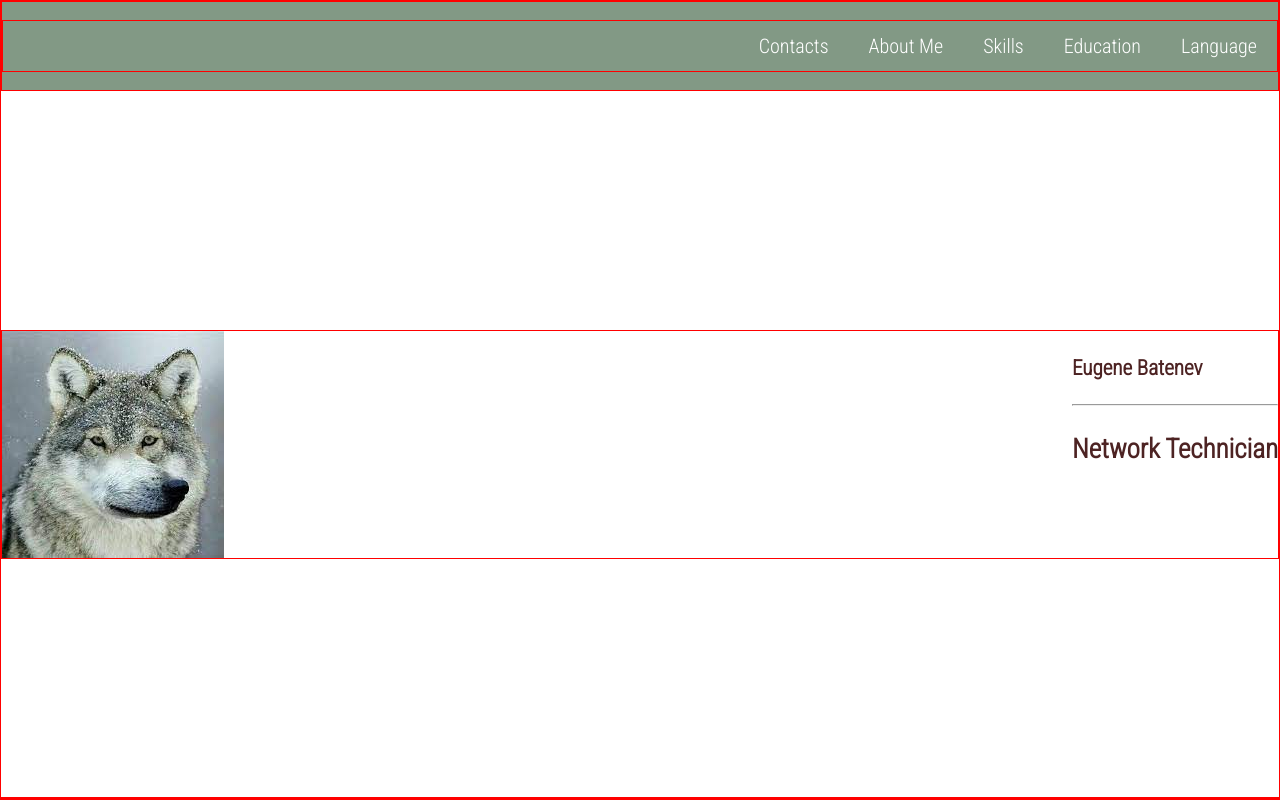
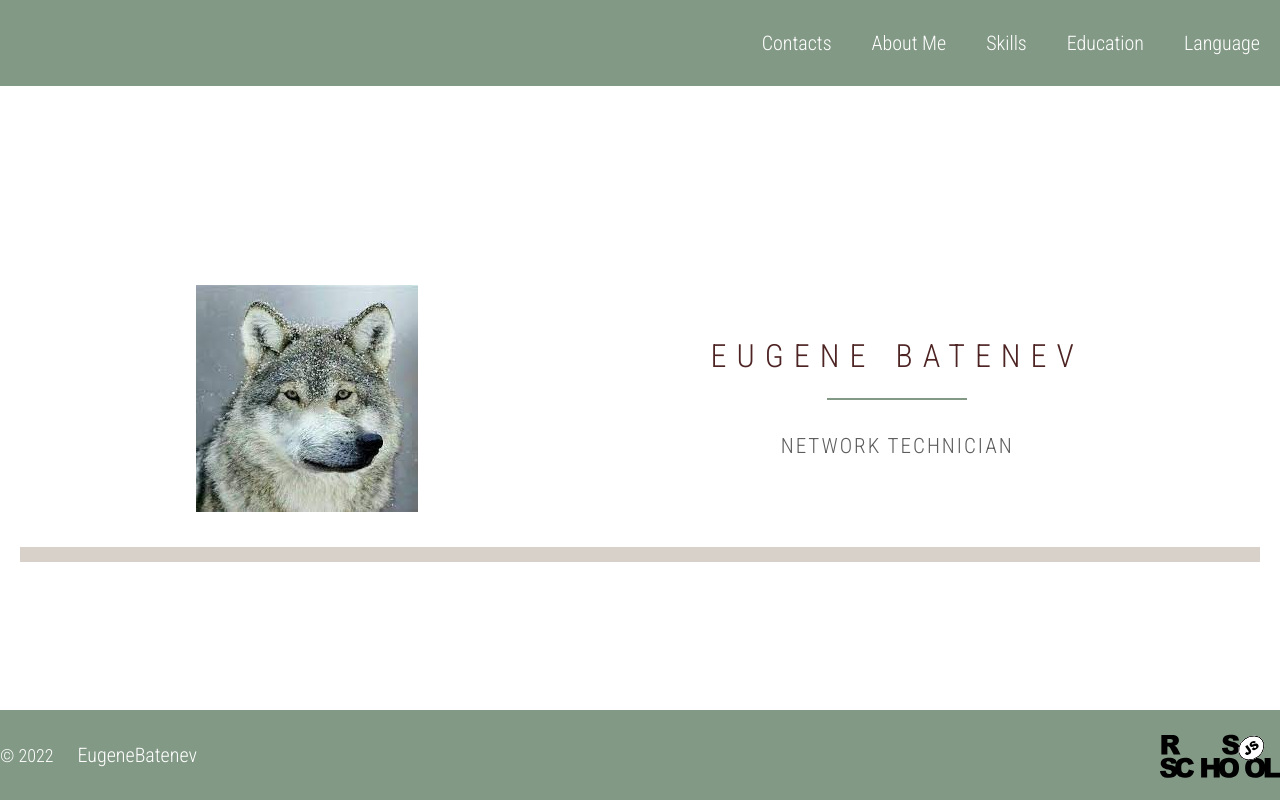
Before and after one commit to EugeneBatenev/rsschool-cv, a plain HTML site: page index.html in a window 1280 px wide. Drawn offline with Linux system fonts and the light colour scheme.

Commit message:
add: add some html + css

```diff
--- a/index.html
+++ b/index.html
@@ -15,37 +15,68 @@
     <title>CV</title>
   </head>
   <body>
+    <!--Работа с хэдером-->
     <header class="header">
+      <!--контейнер  содержит в себе все элементы шапки, ограничивая их заданным нами параметром-->
       <div class="container">
         <nav class="nav">
           <ul class="nav-list">
-              <li class="nav-items"><a href="#contacts" class="nav-link">Contacts</a></li>
-              <li class="nav-items"><a href="#about-me" class="nav-link">About Me</a></li>
-              <li class="nav-items"><a href="#skills" class="nav-link">Skills</a></li>
-              <li class="nav-items"><a href="#education" class="nav-link">Education</a></li>
-              <li class="nav-items"><a href="#language" class="nav-link">Language</a></li>
+            <li class="nav-items">
+              <a href="#contacts" class="nav-link">Contacts</a>
+            </li>
+            <li class="nav-items">
+              <a href="#about-me" class="nav-link">About Me</a>
+            </li>
+            <li class="nav-items">
+              <a href="#skills" class="nav-link">Skills</a>
+            </li>
+            <li class="nav-items">
+              <a href="#education" class="nav-link">Education</a>
+            </li>
+            <li class="nav-items">
+              <a href="#language" class="nav-link">Language</a>
+            </li>
           </ul>
         </nav>
       </div>
     </header>
+    <!--Используя семантические теги, создаем основное наполнение внутри тега main-->
     <main class="main">
-      <div class="container">
-        <section class="main-container">
+      <!--Создаем контейнер с дополнительным классом section-profile чтобы данный контейнер наследовал параметры по классу container, но при этом мог получать доп свойства через обращение к классу section-profile-->
+      <div class="container main-container">
+        <!--Используя тег section создаем секции с контентом для нашего main. Жека привыкай к семантической верстке. Section как правило содержит в себе один заголово (h1-h6)-->
+        <section class="section section-profile">
           <img
             src="/rsschool-cv/assets/wolf.jpg"
-            alt="wolf"
-            class="section-profile-logo"
+            alt=""
+            class="section-profile-photo"
           />
-          <section class="">
-            <h1>Eugene Batenev</h1>
-            <hr />
-            <h2>Network Technician</h2>
-          </section>
+          <div class="section-profile-titles">
+            <h1 class="section-title main-title">Eugene Batenev
+            </h1>
+            <h3 class="section-subtitle">Network Technician</h3>
+          </div>
         </section>
+        <section class="section"></section>
+        <section class="section"></section>
+        <section class="section"></section>
+        <section class="section"></section>
+        <section class="section"></section>
+        <section class="section"></section>
+        <section class="section"></section>
+        <section class="section"></section>
       </div>
     </main>
     <footer class="footer">
-      <div class="container"></div>
+      <div class="container footer-container">
+        <div>
+          © 2022
+          <a href="https://github.com/EugeneBatenev" class="github nav-link"
+            >EugeneBatenev</a
+          >
+        </div>
+        <a href="https://rs.school/js/" class="rss"></a>
+      </div>
     </footer>
   </body>
 </html>
--- a/style.css
+++ b/style.css
@@ -2,7 +2,6 @@
   box-sizing: border-box;
 }
 body {
-  border: 1px red solid;
   display: flex;
   flex-direction: column;
   justify-content: space-between;
@@ -17,12 +16,11 @@ body {
   color: #4d2323;
 }
 .container {
-  border: 1px red solid;
   max-width: 1440px;
   margin: 0 auto;
 }
+
 .nav-list {
-  border: 1px red solid;
   display: flex;
   justify-content: flex-end;
   align-items: center;
@@ -44,13 +42,84 @@ li {
 .footer {
   background: #829985;
 }
-.intro {
-  display: flex;
-  justify-content: space-between;
-  border: 1px red solid;
-}
+
 .main-container {
   display: flex;
   flex-wrap: wrap;
   justify-content: space-between;
+  padding: 20px 20px ;
 }
+.main-title {
+    position: relative;
+    padding: 0;
+    margin-bottom: 20px;
+    color: #4d2323;
+    font-size: 32px;
+    font-weight: 300;
+    letter-spacing: 10px;
+    line-height: 50px;
+    word-spacing: 3px;
+}
+/*делаем все буквы большими в заголовках а так же центрируем их*/
+.section-profile-titles {
+  display: flex;
+  flex-direction: column;
+  justify-content: center;
+  align-content: center;
+  text-align: center;
+  text-transform: uppercase;
+}
+.main-title::after {
+  content: "";
+  position: absolute;
+  bottom: -19px;
+  left: 50%;
+  margin-left: -70px;
+  width: 140px;
+  height: 2px;
+  background-color: #829985;
+}
+.section-subtitle {
+  margin-top: 20px;
+  color: #5c5c5c;
+  line-height: 50px;
+  font-weight: 300;
+  letter-spacing: 2px;
+}
+.section-profile {
+    display: flex;
+    justify-content: space-around;
+    width: 100%;
+    padding: 50px 30px 35px;
+    border-bottom: 15px solid #d7d1c9;
+}
+
+
+
+
+
+
+
+
+
+
+
+
+
+html {
+  scroll-behavior: smooth;
+}
+.footer-container{
+  display: flex;
+  justify-content: space-between;
+  align-items: center;
+  color: #ffffff;
+  margin: 20px auto;
+}
+.rss{
+  width: 120px;
+  height: 45px;
+  background-image: url(/rsschool-cv/assets/rs_school_js.svg);
+  background-size: contain;
+  fill: #ffffff;
+}
```
Also changed, not shown: assets/rs_school_js.svg (added).
